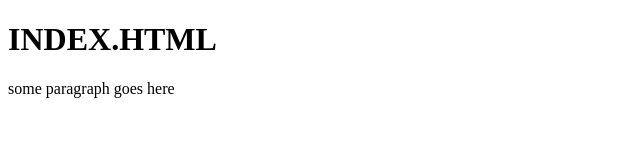
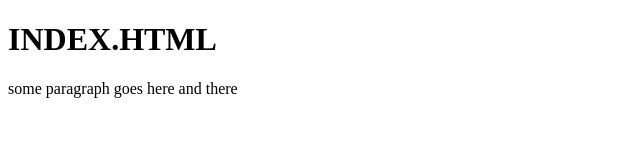
Before and after one commit to ismetrexhepi/Another_Repo, a plain HTML site: page index.html in a window 1280 px wide. Shown: the full height of the page, 0-640 px from the left. Drawn offline with Linux system fonts and the light colour scheme.

Commit message:
another change

```diff
--- a/index.html
+++ b/index.html
@@ -8,6 +8,6 @@
 </head>
 <body>
     <h1>INDEX.HTML</h1>
-    <p>some paragraph goes here</p>
+    <p>some paragraph goes here and there</p>
 </body>
 </html>
```
